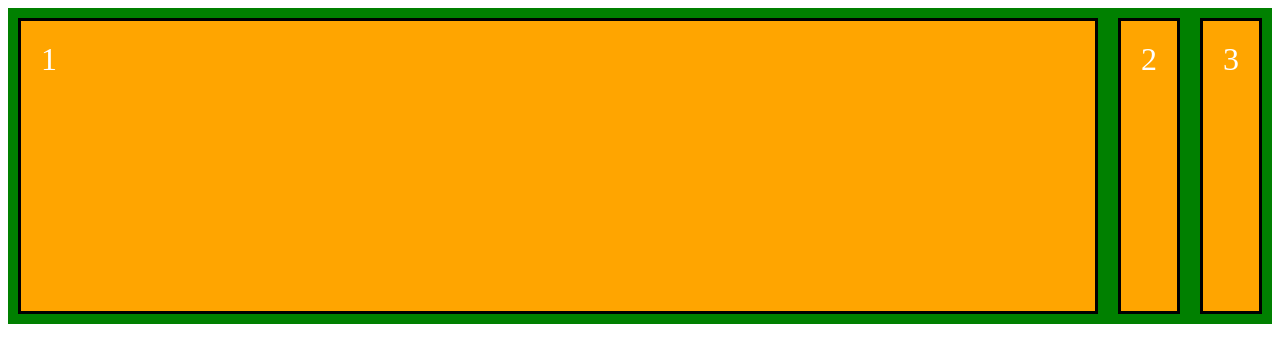
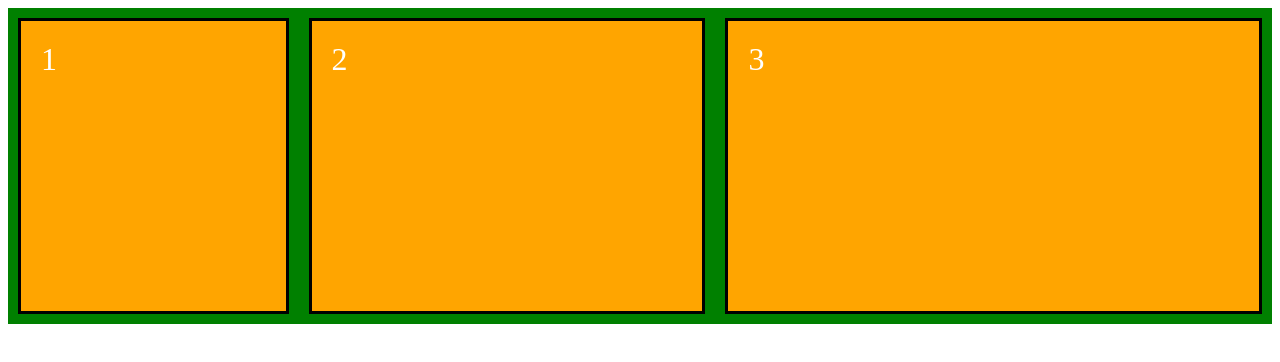
Before and after one commit to Yosef-Ali/css-flex-box, a plain HTML site: page index.html in a window 1280 px wide. Drawn offline with Linux system fonts and the light colour scheme.

Commit message:
flex control item width

```diff
--- a/index.html
+++ b/index.html
@@ -28,11 +28,11 @@
     }
     .item-2 {
       min-height: 150px;
-
+      flex: 1 1 25%;
     }
     .item-3 {
       min-height: 250px;
-
+      flex: 5 5 25%;
   </style>
 </head>
 <body>
```
